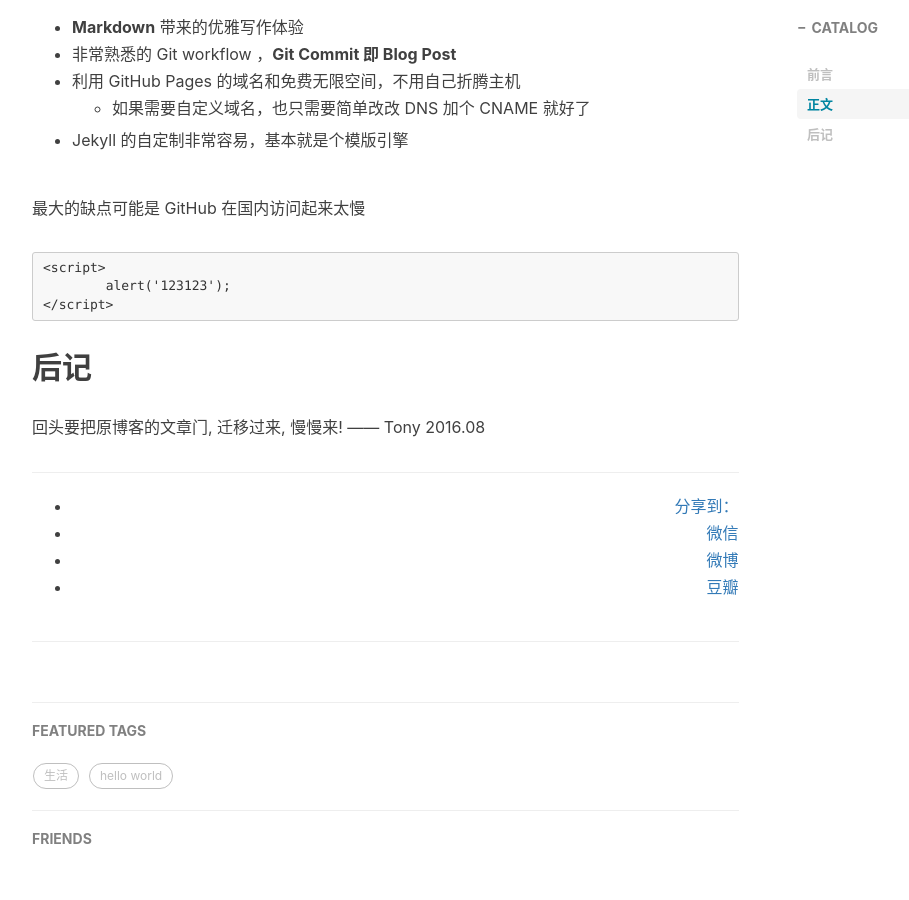
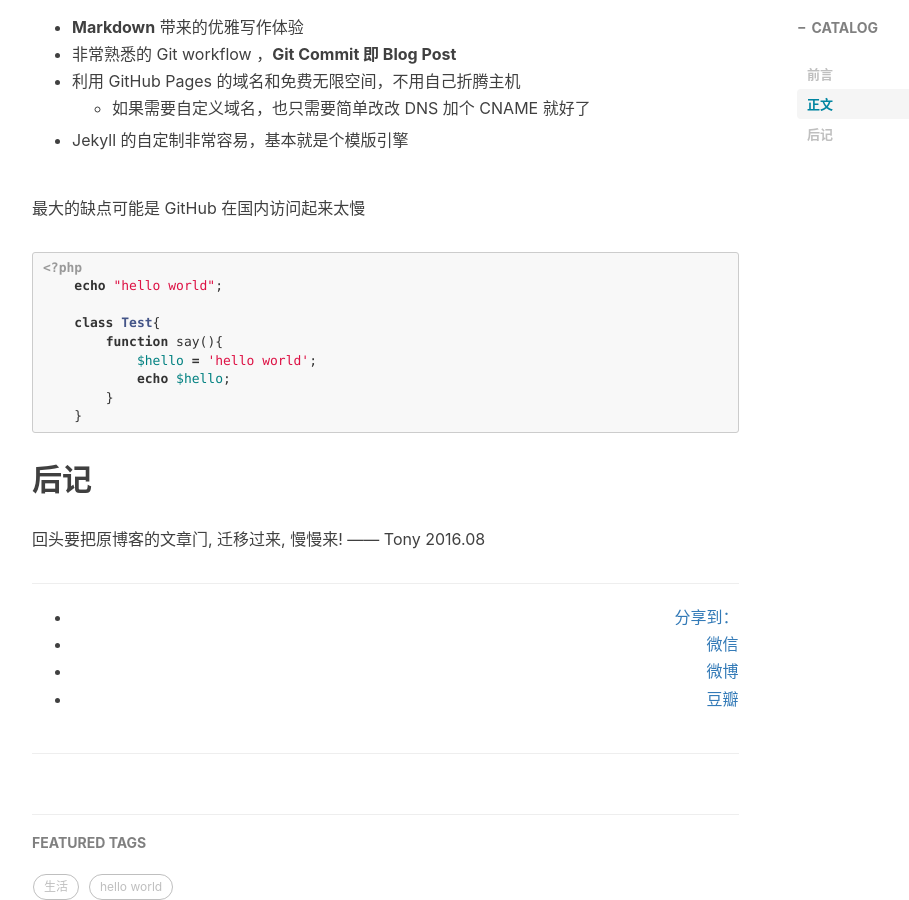
Before and after one commit to TonyLuta/TonyLuta.github.io, a Jekyll site: the page built from _posts/2016-08-16-hello-world.markdown, in a window 1280 px wide and 900 px high, scrolled down 1091 px. Shown: the whole window, without its empty margins (233-1142 px from the left). Built offline with Jekyll 4.4.1, drawn with Linux system fonts in a browser that asks for light colours; nearby versions of some CDN libraries; comment, search, counter and statistics services are not loaded.

Commit message:
syntax color

````diff
--- a/_config.yml
+++ b/_config.yml
@@ -25,7 +25,7 @@
 
 # Build settings
 # from 2016, 'pygments' is unsupported on GitHub Pages. Use 'rouge' for highlighting instead.
-highlighter: rouge
+#highlighter: rouge
 permalink: pretty
 paginate: 10
 exclude: ["less","node_modules","Gruntfile.js","package.json","README.md","README.zh.md"]
@@ -46,6 +46,8 @@
 markdown: kramdown
 kramdown:
   input: GFM                            # use Github Flavored Markdown !important
+  #syntax_highlighter: rouge
+highlighter: rouge
 
 
 
--- a/_posts/2016-08-16-hello-world.markdown
+++ b/_posts/2016-08-16-hello-world.markdown
@@ -37,9 +37,20 @@
 
 最大的缺点可能是 GitHub 在国内访问起来太慢
 
-	<script>
-		alert('123123');
-	</script>
+
+```php
+<?php
+    echo "hello world";
+
+    class Test{
+        function say(){
+            $hello = 'hello world';
+            echo $hello;
+        }
+    }
+```
+
+
 
 
 ## 后记
````
